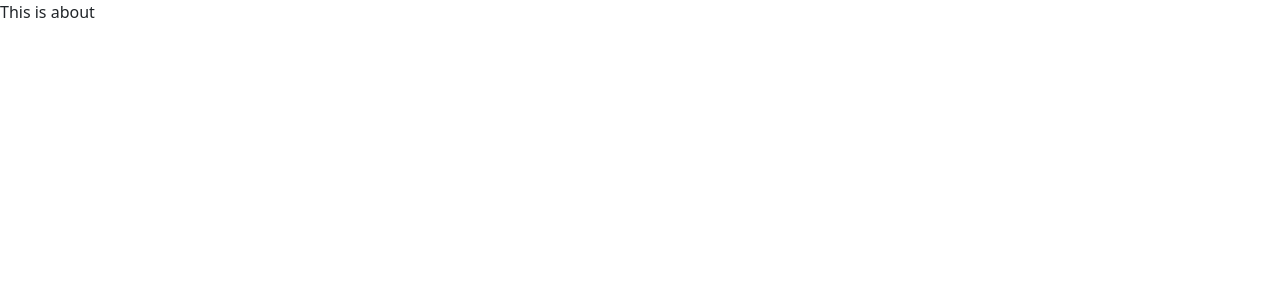
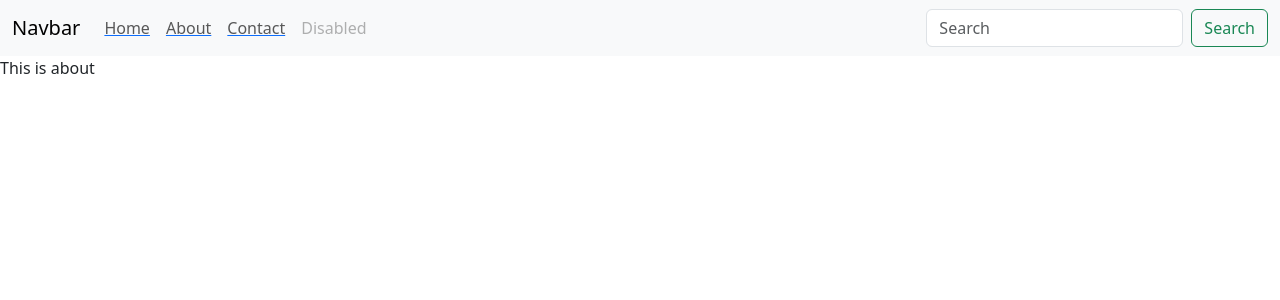
Before and after one commit to HtetWaiYan7191/react-practice, a React (Vite) app: page /about in a window 1280 px wide. Shown: the top 300 px of the page. Built offline with nearby package versions, Linux system fonts and the light colour scheme; no server answers.

Commit message:
Update about.jsx component

```diff
--- a/src/pages/About.jsx
+++ b/src/pages/About.jsx
@@ -1,8 +1,10 @@
-import React from 'react'
+import React from 'react';
+import Navbar from '../components/Navbar';
 
 const About = () => {
   return (
     <div>
+      <Navbar></Navbar>
       This is about
     </div>
   )
```
